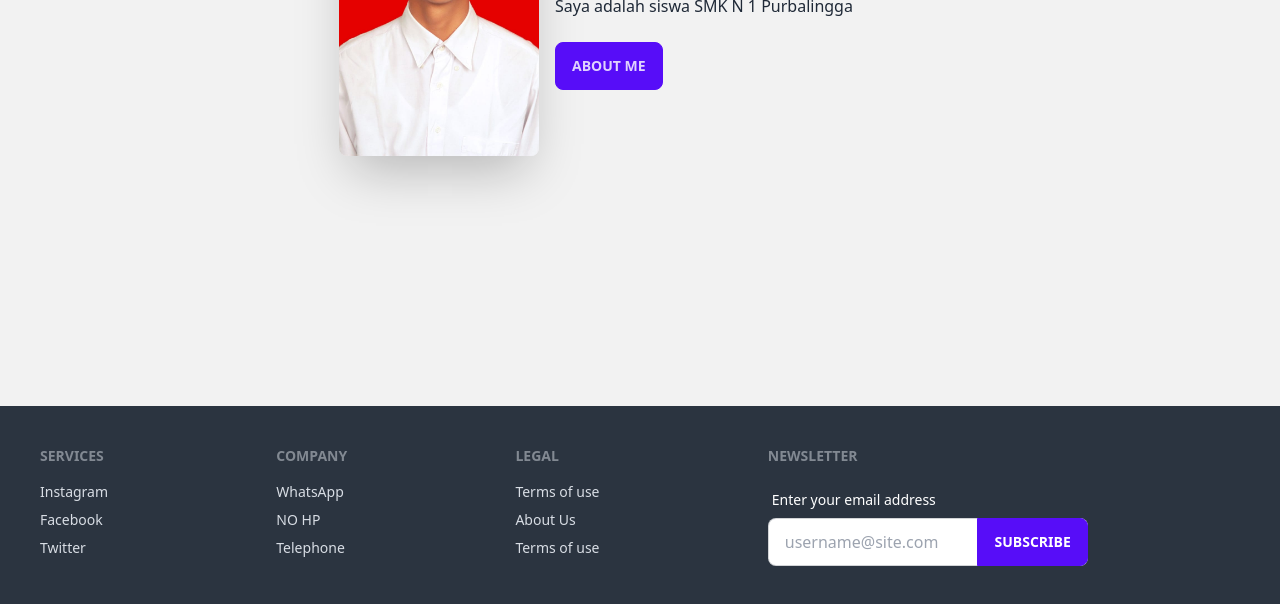
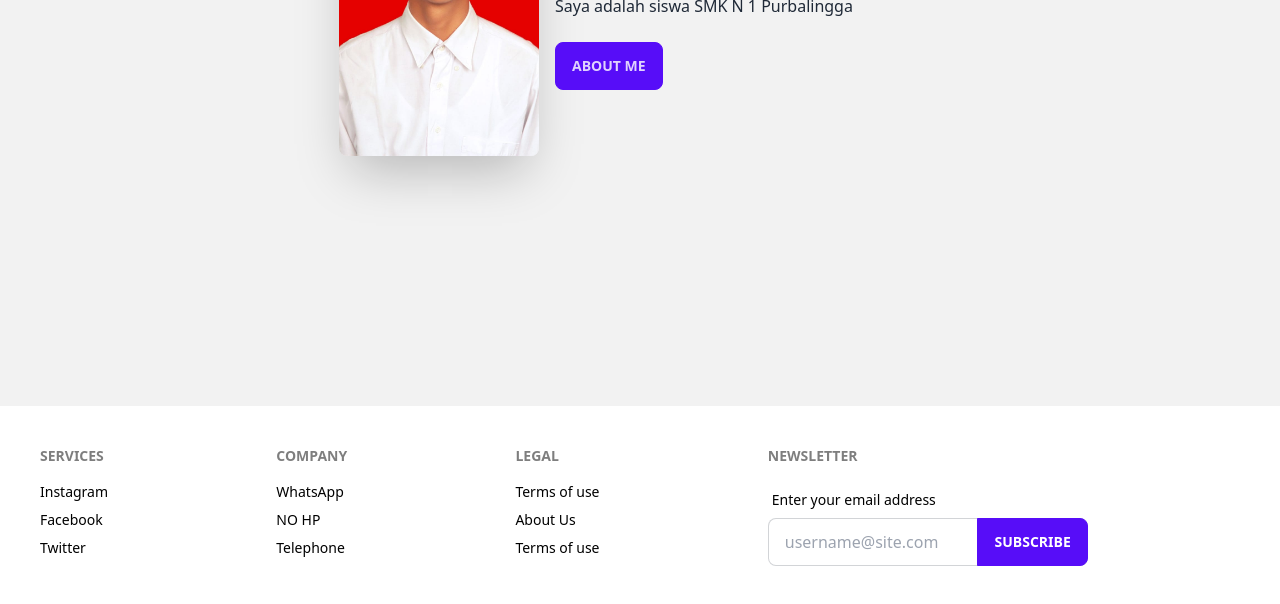
Before and after one commit to ridhoalamsyh/profil, a plain HTML site: page index.html in a window 1280 px wide. Shown: the part 458-1062 px from the top of the page. Drawn offline with nearby package versions, Linux system fonts and the light colour scheme.

Commit message:
Update index.html

```diff
--- a/index.html
+++ b/index.html
@@ -47,30 +47,30 @@
     </div>
   </div>
 </div>
-    <footer class="footer p-10 bg-neutral text-neutral-content" id="2">
+        <footer class="footer p-10 text-neutral-content" id="2">
   <nav>
-    <header class="footer-title">Services</header>
-    <a href="https://www.instagram.com/alamsyh.oh/" class="link link-hover">Instagram</a>
-    <a class="link link-hover">Facebook</a>
-    <a class="link link-hover">Twitter</a>
+    <header class="footer-title text-black">Services</header>
+    <a href="https://www.instagram.com/alamsyh.oh/" class="link link-hover text-black">Instagram</a>
+    <a class="link link-hover text-black">Facebook</a>
+    <a class="link link-hover text-black">Twitter</a>
   </nav>
   <nav>
-    <header class="footer-title">Company</header>
-    <a href="https://wa.me/085600517294" class="link link-hover">WhatsApp</a>
-    <a class="link link-hover">NO HP</a>
-    <a class="link link-hover">Telephone</a>
+    <header class="footer-title text-black">Company</header>
+    <a href="https://wa.me/085600517294" class="link link-hover text-black">WhatsApp</a>
+    <a class="link link-hover text-black">NO HP</a>
+    <a class="link link-hover text-black">Telephone</a>
   </nav>
   <nav>
-    <header class="footer-title">Legal</header>
-    <a class="link link-hover">Terms of use</a>
-    <a class="link link-hover">About Us</a>
-    <a class="link link-hover">Terms of use</a>
+    <header class="footer-title text-black">Legal</header>
+    <a class="link link-hover text-black">Terms of use</a>
+    <a class="link link-hover text-black">About Us</a>
+    <a class="link link-hover text-black">Terms of use</a>
   </nav>
         <form>
-    <header class="footer-title">Newsletter</header>
+    <header class="footer-title text-black">Newsletter</header>
     <fieldset class="form-control w-80">
       <label class="label">
-        <span class="label-text text-white">Enter your email address</span>
+        <span class="label-text text-black">Enter your email address</span>
       </label>
       <div class="relative">
         <input type="text" placeholder="username@site.com" class="input input-bordered w-full pr-16" />
```
